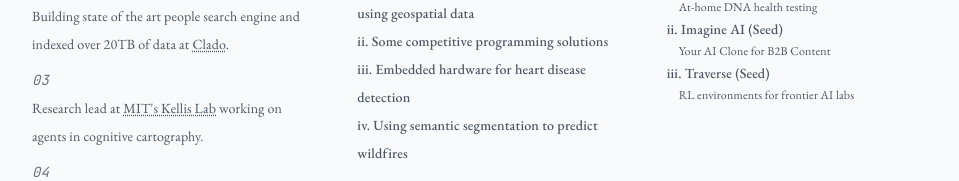
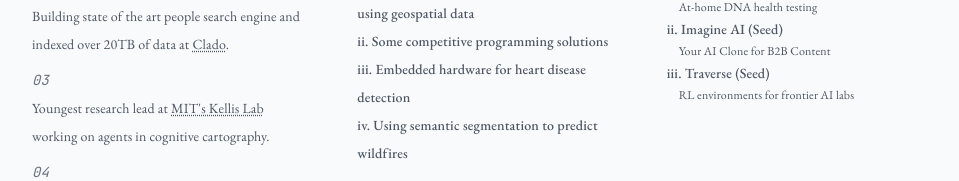
Before and after one commit to DavidBShan/WebsiteV2, a Next.js app: page / in a window 1280 px wide. Shown: the part 382-563 px from the top of the page, without its empty margins (160-1119 px from the left). Built offline with nearby package versions, Linux system fonts and the light colour scheme.

Commit message:
change another thing

```diff
--- a/app/page.tsx
+++ b/app/page.tsx
@@ -245,7 +245,7 @@ export default function Home() {
                     03
                   </div>
                   <p>
-                    Research lead at{" "}
+                    Youngest research lead at{" "}
                     <a
                       target="_blank"
                       rel="noopener noreferrer"
```
